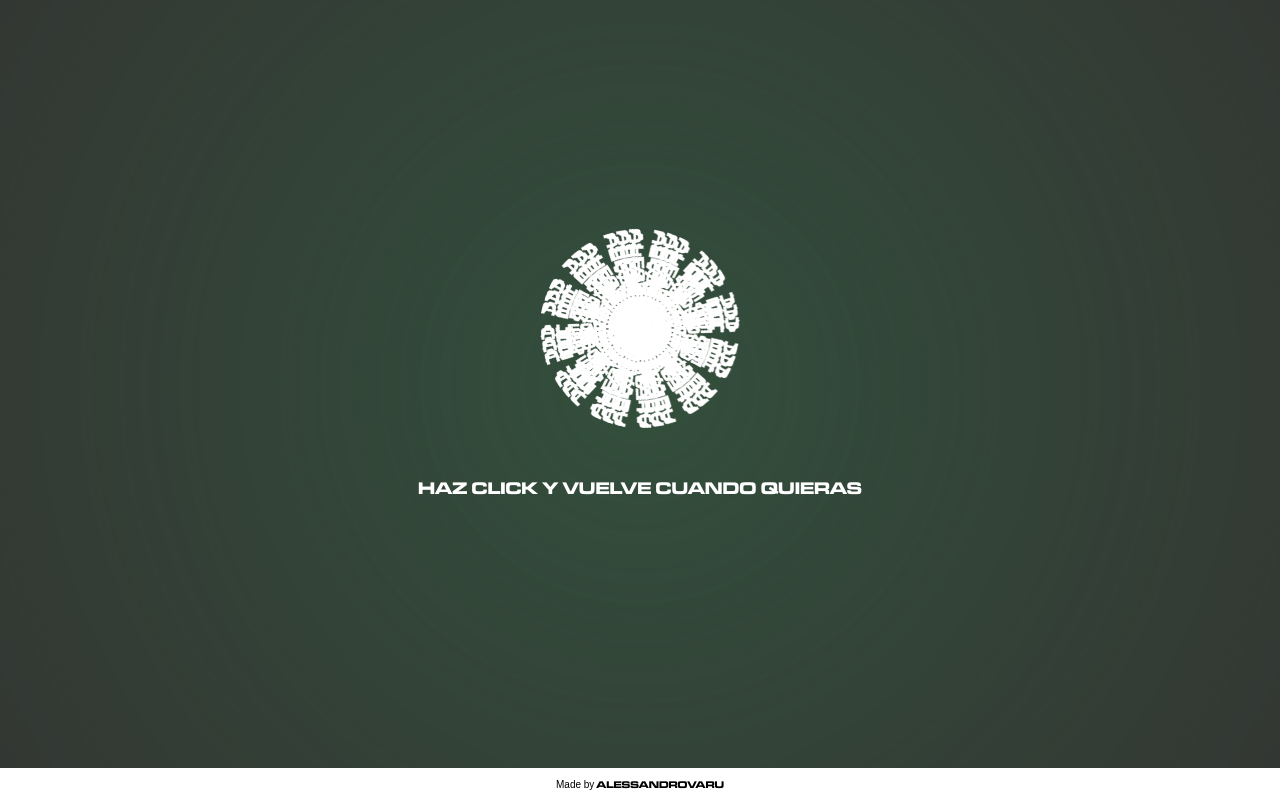
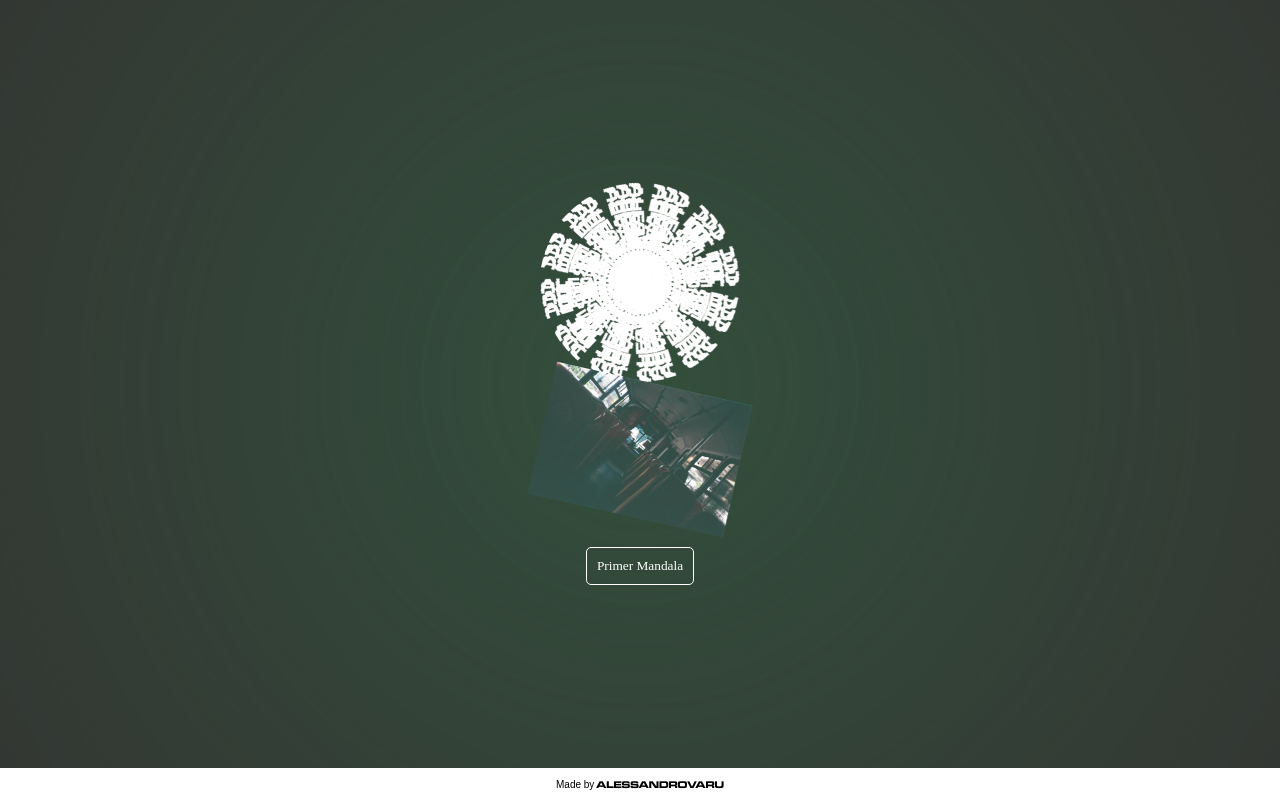
Before and after one commit to alessandrovaru/alessandrovaru-react, a React (Create React App) app: page / in a window 1280 px wide. Both pictures are taken after a click on the element "DESCUBRE ALGO AQUÍ". Built offline with nearby package versions, Linux system fonts and the light colour scheme.

Commit message:
Adding a draft of animation

```diff
--- a/src/components/MandalaButton/MandalaButton.jsx
+++ b/src/components/MandalaButton/MandalaButton.jsx
@@ -1,10 +1,17 @@
 import VanillaTilt from 'vanilla-tilt';
 import { useEffect, useRef, useState } from 'react'
 import logo from '../../logomandala.png';
+import mand from '../../images/mand1.jpg';
 import styled from "styled-components";
 
 const MandalaContainer = styled.div`
-  animation: slideInFromLeft 2s ease-in-out
+  animation: slideInFromLeft 2s ease-in-out;
+  .tilt{
+    display:flex;
+    flex-direction: column;
+    justify-content:center;
+    align-items:center
+  }
 `;
 
 const MandalaPoemButton = styled.button`
@@ -16,6 +23,7 @@ const MandalaPoemButton = styled.button`
   cursor: pointer;
   font-family: 'Questrial';
   transition: all .3s ease-in-out;
+  margin-top:30px;
   &:hover {
     background-color: white;
     color: black
@@ -89,19 +97,19 @@ const MandalaButton = () => {
         className="tilt" options={options}
       >
         <img onClick={randomSong} src={logo} className="App-logo" alt="logo" />
+        <img onClick={randomSong} src={mand} className="App-logo" alt="logo" />
         {!mandalaClicked &&
           <>
             {!poemClicked &&
               <>
-                <h6>Haz click y vuelve cuando quieras</h6>
+                <MandalaPoemButton onClick={()=>{setPoemClicked(true); setMandalaClicked(false)}}>Primer Mandala</MandalaPoemButton>
               </>
             }
           </>
         }
         {mandalaClicked &&
           <>
-            <h6>Haz click y descubre algo diferente</h6>
-            <MandalaPoemButton onClick={()=>{setPoemClicked(true); setMandalaClicked(false)}}> o lee un poema</MandalaPoemButton>
+            <h6>Vuelve a tocar el Mandala y descubre algo diferente</h6>
           </>
         }
         {poemClicked &&
```
Also changed, not shown: public/manifest.json, src/images/mand1.jpg (added).
